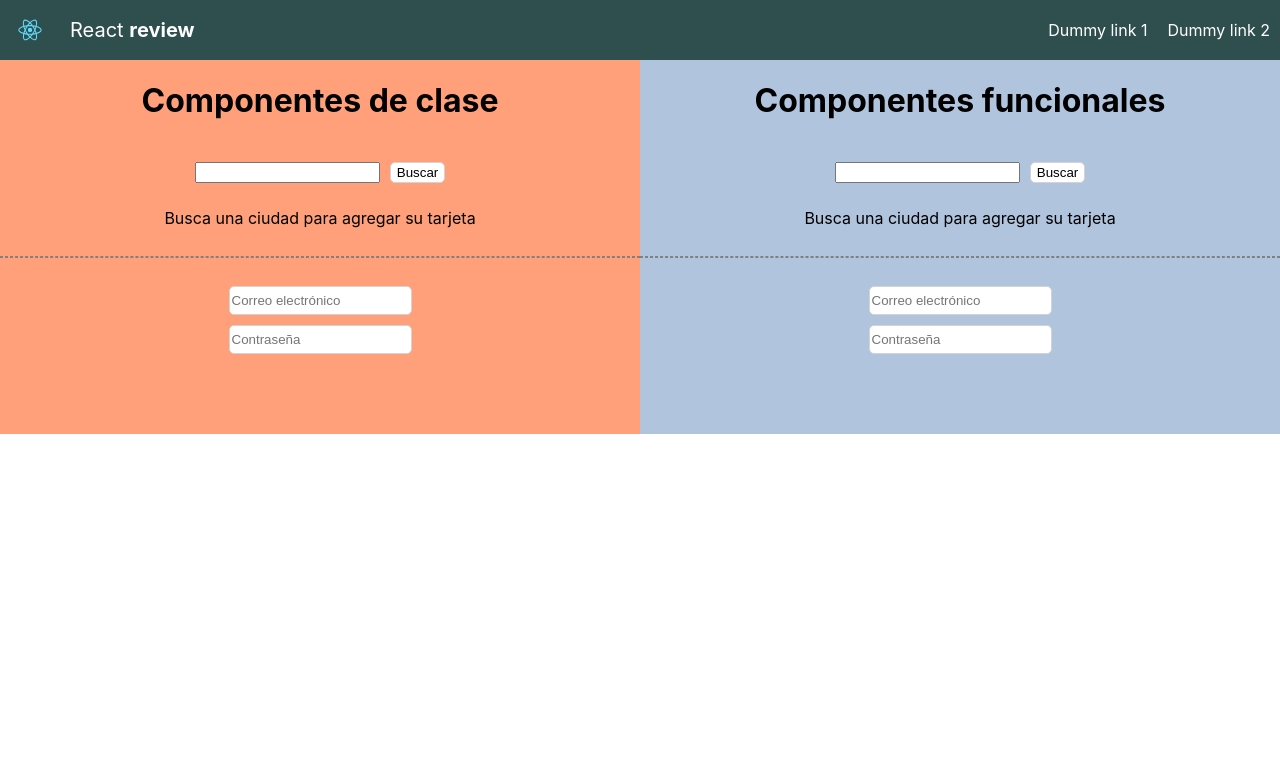
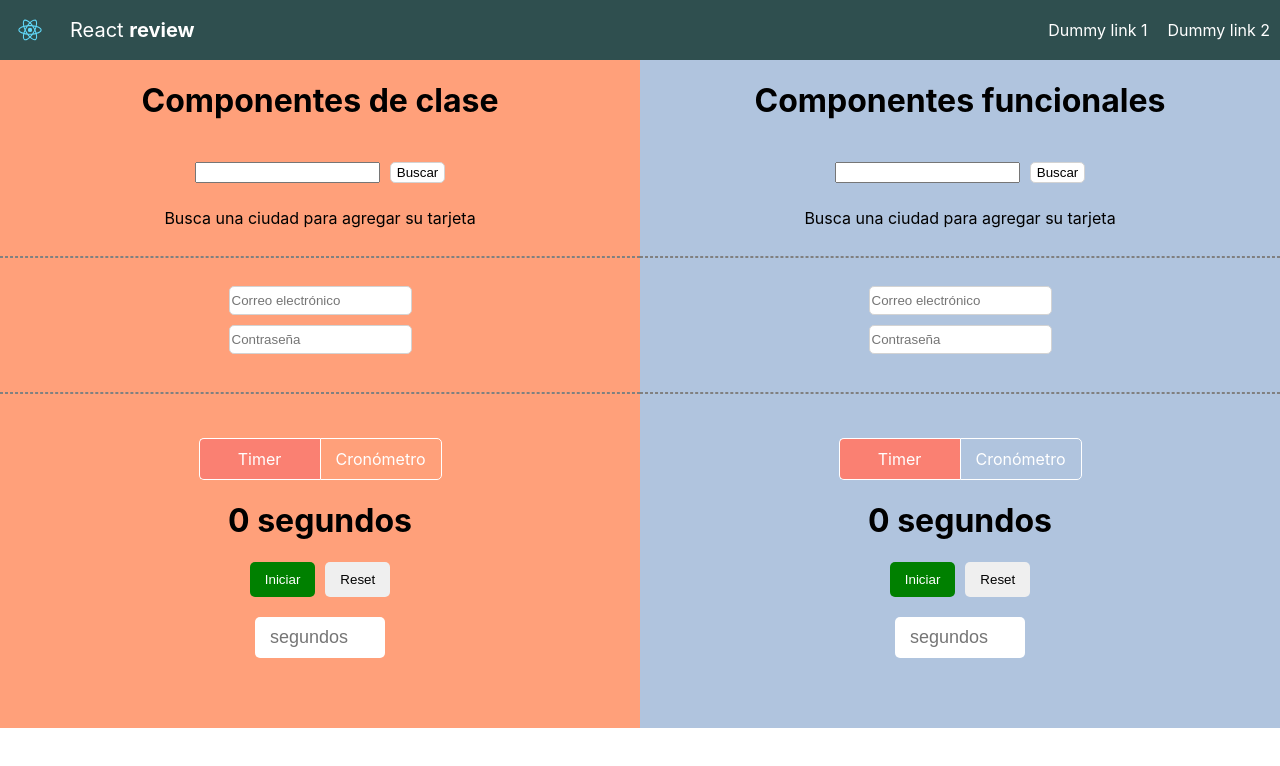
Before and after one commit to lcenriquez/react-components, a React (Create React App) app: page / in a window 1280 px wide. Shown: the top 766 px of the page. Built offline with nearby package versions, Linux system fonts and the light colour scheme.

Commit message:
Add clock app

```diff
--- a/src/containers/App.js
+++ b/src/containers/App.js
@@ -2,8 +2,10 @@ import { Routes, Route } from 'react-router-dom';
 import Nav from '../components/NavClass';
 import WeatherClass from './WeatherClass';
 import WeatherFunc from './WeatherFunc';
+import FormClass from './FormClass';
 import FormFunc from './FormFunc';
-import FormClass from './FormClass';
+import TimerClass from './TimerClass';
+import TimerFunc from './TimerFunc';
 import './App.css';
 
 function App() {
@@ -24,6 +26,10 @@ function App() {
               <div className="app">
                 <FormClass />
               </div>
+              <hr />
+              <div className="app">
+                <TimerClass />
+              </div>
             </div>
             <div className="func">
               <h1>Componentes funcionales</h1>
@@ -34,6 +40,10 @@ function App() {
               <div className="app">
                 <FormFunc />
               </div>
+              <hr />
+              <div className="app">
+                <TimerFunc />
+              </div>
             </div>
           </div>
         } />
--- /dev/null
+++ b/src/containers/Timer.module.css
@@ -0,0 +1,64 @@
+.tabBar {
+  list-style: none;
+  display: flex;
+  justify-content: center;
+  padding: 0px;
+  color: white;
+  cursor: pointer;
+}
+
+.tabBar li {
+  border: 1px solid white;
+  padding: 10px;
+  width: 100px;
+}
+
+.tabBar li:first-child {
+  border-top-left-radius: 5px;
+  border-bottom-left-radius: 5px;
+  border-right: none;
+}
+
+.tabBar li:last-child {
+  border-top-right-radius: 5px;
+  border-bottom-right-radius: 5px;
+}
+
+.selected {
+  background-color: salmon;
+}
+
+.controlsContainer {
+  display: flex;
+  flex-wrap: wrap;
+  flex-direction: column;
+  align-items: center;
+  gap: 20px;
+}
+
+.controls {
+  display: flex;
+  justify-content: center;
+  gap: 10px;
+}
+
+.btn {
+  border: none;
+  outline: none;
+  padding: 10px 15px;
+  border-radius: 5px;
+}
+
+.start {
+  background-color: green;
+  color: white;
+}
+
+.secondsInput {
+  border: none;
+  outline: none;
+  width: 100px;
+  padding: 10px 15px;
+  font-size: 18px;
+  border-radius: 5px;
+}
--- /dev/null
+++ b/src/containers/TimerClass.jsx
@@ -0,0 +1,102 @@
+import React from 'react';
+import style from './Timer.module.css';
+
+class TimerClass extends React.Component {
+  constructor(props) {
+    super(props);
+    this.state = {
+      selected: 'Timer',
+      start: false,
+      seconds: 0
+    }
+    this.intervalo = null;
+    this.startFlag = false;
+  }
+
+  componentDidUpdate() {
+    if(this.state.start && this.state.selected === 'Cron') {
+      if(!this.startFlag) {
+        this.intervalo = setInterval(() => {
+          this.setState({
+            seconds: this.state.seconds + 1
+          });
+        }, 1000);
+        this.startFlag = true;
+      }
+
+    }
+
+    if(this.state.start && this.state.selected === 'Timer') {
+      if(!this.startFlag) {
+        this.intervalo = setInterval(() => {
+          this.setState({
+            seconds: this.state.seconds - 1
+          });
+        }, 1000);
+        this.startFlag = true;
+      }
+    }
+
+    if(!this.state.start && this.state.seconds !== 0) {
+      // Pone en pausa el contador
+      this.stop();
+    }
+
+    if(this.state.seconds === 0 && this.state.selected === 'Timer' && this.startFlag === true) {
+      // Detiene el contador si es cuenta regresiva y llega a cero
+      this.reset();
+    }
+  }
+
+  setTab = (event) => {
+    this.setState({
+      selected: event.target.id
+    });
+    this.stop();
+  }
+
+  toggleStart = () => {
+    let seconds = this.state.seconds;
+    if(this.state.selected === "Timer") {
+      if(seconds === 0) seconds = +document.querySelector("#secondsInput").value;
+    }
+    this.setState({
+      start: !this.state.start,
+      seconds
+    });
+  }
+
+  reset = () => {
+    this.setState({
+      seconds: 0,
+      start: false
+    });
+    this.stop();
+  }
+
+  stop = () => {
+    clearInterval(this.intervalo);
+    this.startFlag = false;
+  }
+
+  render() {
+    return (
+      <div>
+        <ul className={style.tabBar}>
+          <li id="Timer" className={this.state.selected === "Timer" ? style.selected : null} onClick={(e) => this.setTab(e)}>Timer</li>
+          <li id="Cron" className={this.state.selected === "Cron" ? style.selected : null} onClick={(e) => this.setTab(e)}>Cronómetro</li>
+        </ul>
+        <h1>{this.state.seconds} segundos</h1>
+        <div className={style.controlsContainer}>
+          <div className={style.controls}>
+            <button className={`${style.btn} ${style.start}`} onClick={this.toggleStart}>{this.state.start ? "Detener" : "Iniciar"}</button>
+            <button className={style.btn} onClick={this.reset}>Reset</button>
+          </div>
+          {this.state.selected === "Timer" ? <input type="text" className={style.secondsInput} name="seconds" id="secondsInput" placeholder="segundos" onChange={(e) => {this.setState({seconds: e.target.value})}} /> : null}
+        </div>
+      </div>
+    )
+  }
+}
+
+export default TimerClass;
--- /dev/null
+++ b/src/containers/TimerFunc.jsx
@@ -0,0 +1,98 @@
+import React, { useState, useEffect } from 'react';
+import style from './Timer.module.css';
+
+export default function TimerFunc() {
+  let [ clock, setClock ] = useState({selected: 'Timer', start: false, seconds: 0});
+  let intervalo = null;
+  let startFlag = false;
+
+  useEffect(() => {
+    if(clock.start && clock.selected === 'Cron') {
+      if(!startFlag) {
+        intervalo = setInterval(() => {
+          setClock({
+            ...clock,
+            seconds: clock.seconds + 1
+          });
+        }, 1000);
+        startFlag = true;
+      }
+    }
+
+    if(clock.start && clock.selected === 'Timer') {
+      if(!startFlag) {
+        intervalo = setInterval(() => {
+          setClock({
+            ...clock,
+            seconds: clock.seconds - 1
+          });
+        }, 1000);
+        startFlag = true;
+      }
+    }
+
+    if(!clock.start && clock.seconds !== 0) {
+      // Pone en pausa el contador
+      stop();
+    }
+
+    if (clock.seconds === 0 && clock.selected === 'Timer' && startFlag === true) {
+      // Detiene el contador si es cuenta regresiva y llega a cero
+      reset();
+    }
+
+    // Cuando el componente se va a desmontar...
+    return () => clearInterval(intervalo);
+  }, [clock.start, clock.seconds, clock.selected]);
+
+  function setTab(event) {
+    setClock({
+      ...clock,
+      selected: event.target.id
+    });
+    stop();
+  }
+
+  function toggleStart() {
+    let seconds = clock.seconds;
+    if(clock.selected === "Timer") {
+      if(seconds === 0) seconds = +document.querySelector("#secondsInputF").value;
+    }
+    setClock({
+      ...clock,
+      start: !clock.start,
+      seconds
+    });
+  }
+
+  function reset() {
+    setClock({
+      ...clock,
+      seconds: 0,
+      start: false
+    });
+    stop();
+  }
+
+  function stop() {
+    clearInterval(intervalo);
+    startFlag = false;
+  }
+
+  return (
+    <div>
+      <ul className={style.tabBar}>
+        <li id="Timer" className={clock.selected === "Timer" ? style.selected : null} onClick={(e) => setTab(e)}>Timer</li>
+        <li id="Cron" className={clock.selected === "Cron" ? style.selected : null} onClick={(e) => setTab(e)}>Cronómetro</li>
+      </ul>
+      <h1>{clock.seconds} segundos</h1>
+      <div className={style.controlsContainer}>
+        <div className={style.controls}>
+          <button className={`${style.btn} ${style.start}`} onClick={toggleStart}>{clock.start ? "Detener" : "Iniciar"}</button>
+          <button className={style.btn} onClick={reset}>Reset</button>
+        </div>
+        {clock.selected === "Timer" ? <input type="text" className={style.secondsInput} name="seconds" id="secondsInputF" placeholder="segundos" onChange={(e) => {setClock({...clock, seconds: e.target.value})}} /> : null}
+      </div>
+    </div>
+  )
+}
```
